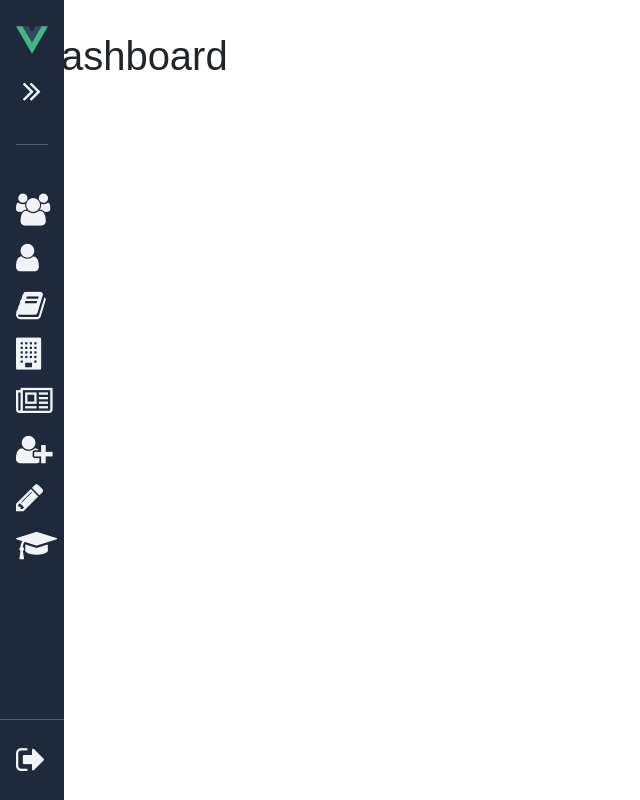
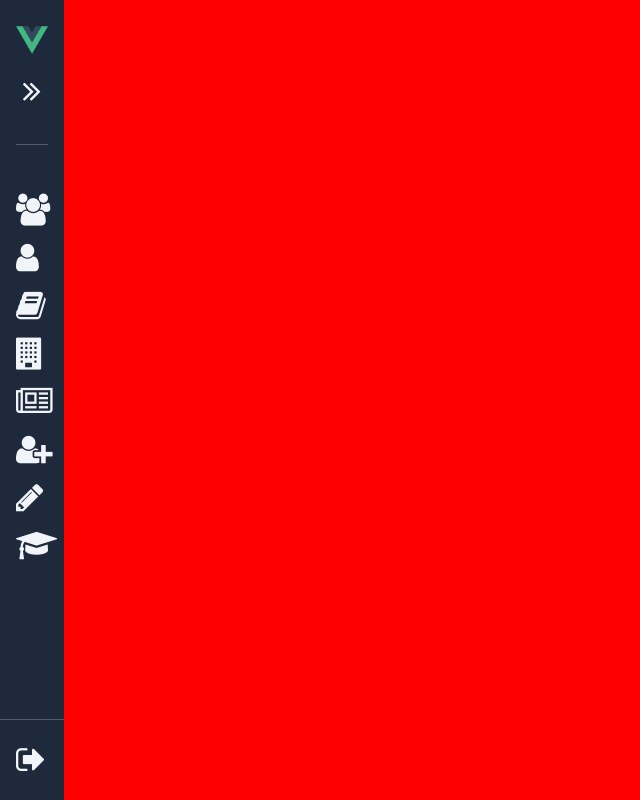
Before and after one commit to kiddingmz/sge-frontend, a Vue app: page /dashboard in a window 1280 px wide. Shown: the whole page, without its empty margins (0-640 px from the left). Built offline with nearby package versions, Linux system fonts and the light colour scheme.

Commit message:
REFACTOR: improves the sidebar and Content navigation

```diff
--- a/src/components/content/Content.vue
+++ b/src/components/content/Content.vue
@@ -1,6 +1,6 @@
 <template>
   <div class="content">
-    <slot></slot>
+<!--    <slot></slot>-->
   </div>
 </template>
 
@@ -12,7 +12,9 @@ export default {
 
 <style scoped>
 .content {
-  padding: 2rem;
+  padding: 5rem;
   flex: 1;
+
+  background-color: red;
 }
 </style>
--- a/src/components/layout/Layout.vue
+++ b/src/components/layout/Layout.vue
@@ -1,10 +1,8 @@
 <template>
-  <div class="layout">
-    <div class="main">
-      <Navigation />
-      <Content>
-        <router-view />
-      </Content>
+  <div class="d-flex full-content">
+    <Navigation />
+    <div class="content">
+      <Content />
     </div>
   </div>
 </template>
@@ -23,14 +21,18 @@ export default {
 </script>
 
 <style scoped>
-.layout {
+.full-content {
   display: flex;
-  flex-direction: column;
+  flex-direction: row;
+  width: 100%;
   height: 100vh;
 }
 
-.main {
-  display: flex;
+.content {
   flex: 1;
+  overflow-x: hidden;
+  overflow-y: auto;
+  height: 100vh;
+  width: 100%;
 }
 </style>
--- a/src/components/layout/Navigation.vue
+++ b/src/components/layout/Navigation.vue
@@ -100,7 +100,7 @@ export default {
 }
 
 aside {
-  position: fixed;
+  position: relative;
   top: 0;
   bottom: 100vh;
   display: flex;
@@ -109,7 +109,7 @@ aside {
   color: var(--light);
   width: calc(2rem + 32px);
   overflow: hidden;
-  min-height: 100vh;
+  height: 100vh;
   transition: 0.2s ease-in-out;
   padding: 1.5rem 1rem 1rem;
 }
--- a/src/modules/student/router.js
+++ b/src/modules/student/router.js
@@ -1,7 +1,5 @@
-// const Module = () => import("./Module.vue");
-const Login = () => import("./views/Login.vue");
-
 const Layout = () => import('@/components/layout/Layout.vue');
+const ListStudents = () => import('./views/ListStudents.vue');
 
 export default router => {
   router.addRoute({
@@ -9,7 +7,7 @@ export default router => {
     path: '/student',
     component: Layout,
     children: [
-      { name: '', path: '', component: Login},
+      { name: '', path: '', component: ListStudents},
     ],
   })
 };
--- /dev/null
+++ b/src/modules/student/views/ListStudents.vue
@@ -0,0 +1,17 @@
+<template>
+  <div class="card">
+    <div class="card-header">
+      <p>Balalallalalalal</p>
+    </div>
+  </div>
+</template>
+
+<script>
+  export default {
+    name: 'ListStudent'
+  }
+</script>
+
+<style scoped>
+
+</style>
--- a/src/modules/student/views/Login.vue
+++ /dev/null
@@ -1,63 +0,0 @@
-<template>
-  <div class="container">
-    <div class="content-form">
-      <div class="header-form">
-        <h2 class="text-uppercase text-center">SISTEMA DE GESTÃO DE ESTUDANTES</h2>
-      </div>
-      <form class="d-flex flex-column body-form">
-        <div class="d-flex flex-column body-form-input">
-          <label for="email">Email</label>
-          <input type="email" id="email" name="email" placeholder="email" />
-        </div>
-        <div class="d-flex flex-column body-form-input">
-          <label for="password">Password</label>
-          <input type="password" id="password" name="password" placeholder="password"/>
-        </div>
-        <button type="submit" class="btn btn-success">Entrar</button>
-        <a href="#" class="a-link">Esqueceu senha?</a>
-      </form>
-    </div>
-  </div>
-</template>
-
-<script>
-/* eslint-disable */
-  export default {
-    name: 'Login',
-  };
-</script>
-
-<style>
-  .content-form {
-    width: 100%;
-    max-width: 350px;
-    margin: 0 auto;
-    padding: 20px;
-    border-radius: 5px;
-    background-color: #ECECEC;
-  }
-
-  .header-form {
-    margin-bottom: 20px;
-    height: 130px;
-  }
-
-  .body-form {
-    background-color: #fff;
-    border-radius: 5px;
-    gap: 20px;
-    padding: 20px 20px 50px;
-  }
-
-  .body-form-input {
-    gap: 6px;
-  }
-
-  .a-link {
-    color: #1E1E1E;
-  }
-
-  input {
-  }
-
-</style>
```
Also changed, not shown: src/components/layout/Header.vue (deleted, +0 -15 lines).
